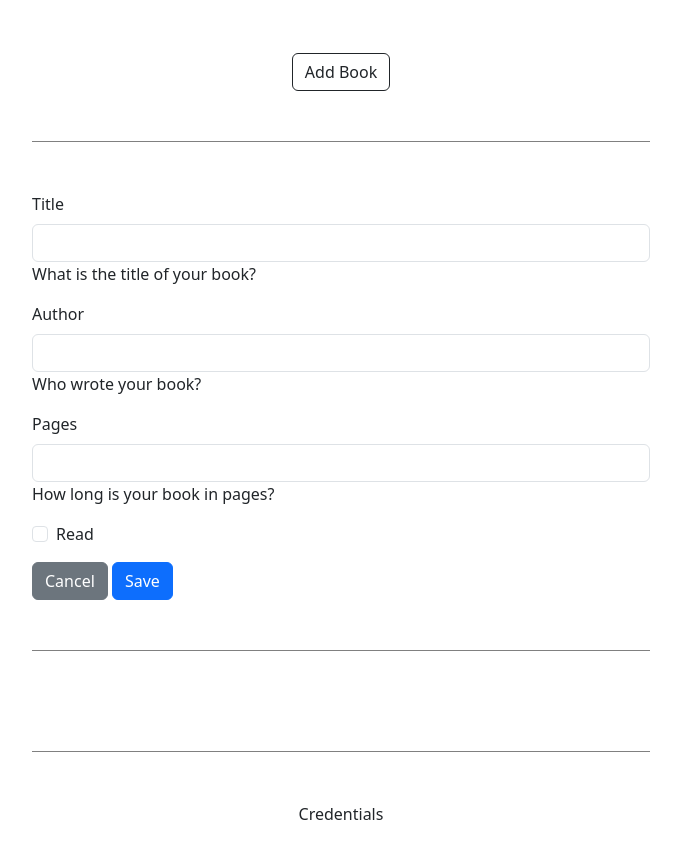
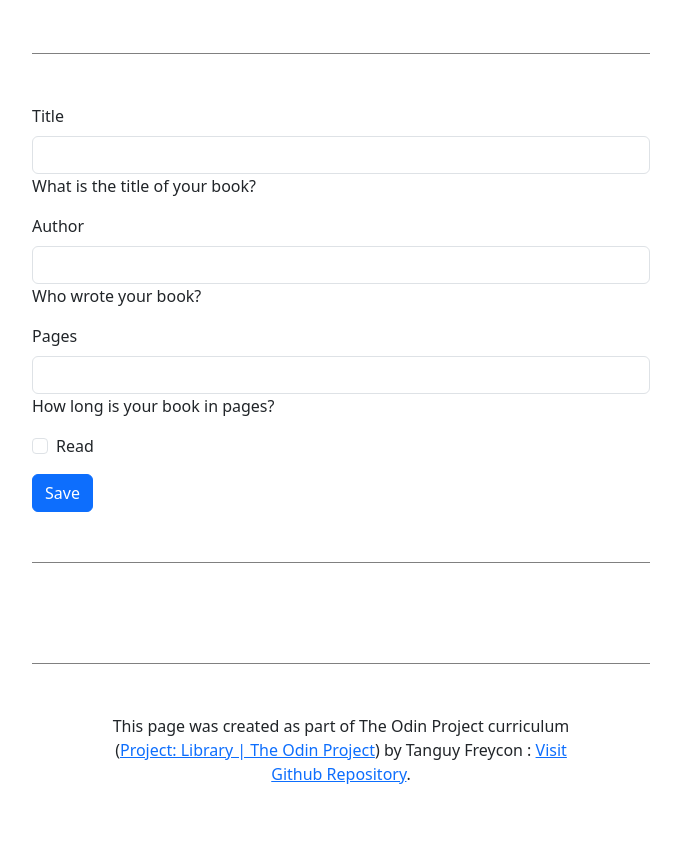
Before and after one commit to OignonFugace/TOP__library, a plain HTML site: page index.html in a window 1280 px wide. Shown: the part 153-1012 px from the top of the page, without its empty margins (299-980 px from the left). After the commit the page ends 989 px from the top, so only its background shows below. Drawn offline with nearby package versions, Linux system fonts and the light colour scheme.

Commit message:
Add credential section

```diff
--- a/index.html
+++ b/index.html
@@ -13,7 +13,7 @@
 
     <header>
         <h1>Project Library</h1>
-        <button class="btn btn-outline-dark">Add Book</button>
+        <!-- <button class="btn btn-outline-dark">Add Book</button> -->
     </header>
 
     <aside>
@@ -37,7 +37,7 @@
                 <input type="checkbox" id="read" name="read" class="form-check-input" value="read">
                 <label for="read" class="form-check-label">Read</label>
             </div>
-            <button type="button" id="cancelButton" class="btn btn-secondary">Cancel</button>
+            <!-- <button type="button" id="cancelButton" class="btn btn-secondary">Cancel</button> -->
             <button type="submit" id="formSubmissionButton" class="btn btn-primary">Save</button>
         </form>
     </aside>
@@ -48,7 +48,7 @@
     </main>
 
     <footer>
-        <p>Credentials</p>
+        <p>This page was created as part of The Odin Project curriculum (<a href="https://www.theodinproject.com/lessons/node-path-javascript-library">Project: Library | The Odin Project</a>) by Tanguy Freycon : <a href="https://github.com/OignonFugace/TOP__library">Visit Github Repository</a>.</p>
     </footer>
 
 
--- a/style.css
+++ b/style.css
@@ -33,3 +33,9 @@ header h1 {
 header button {
     margin-top: 50px;
 }
+
+/* FOOTER */
+footer p {
+    max-width: 75%;
+    margin: 0 auto;
+}
```
